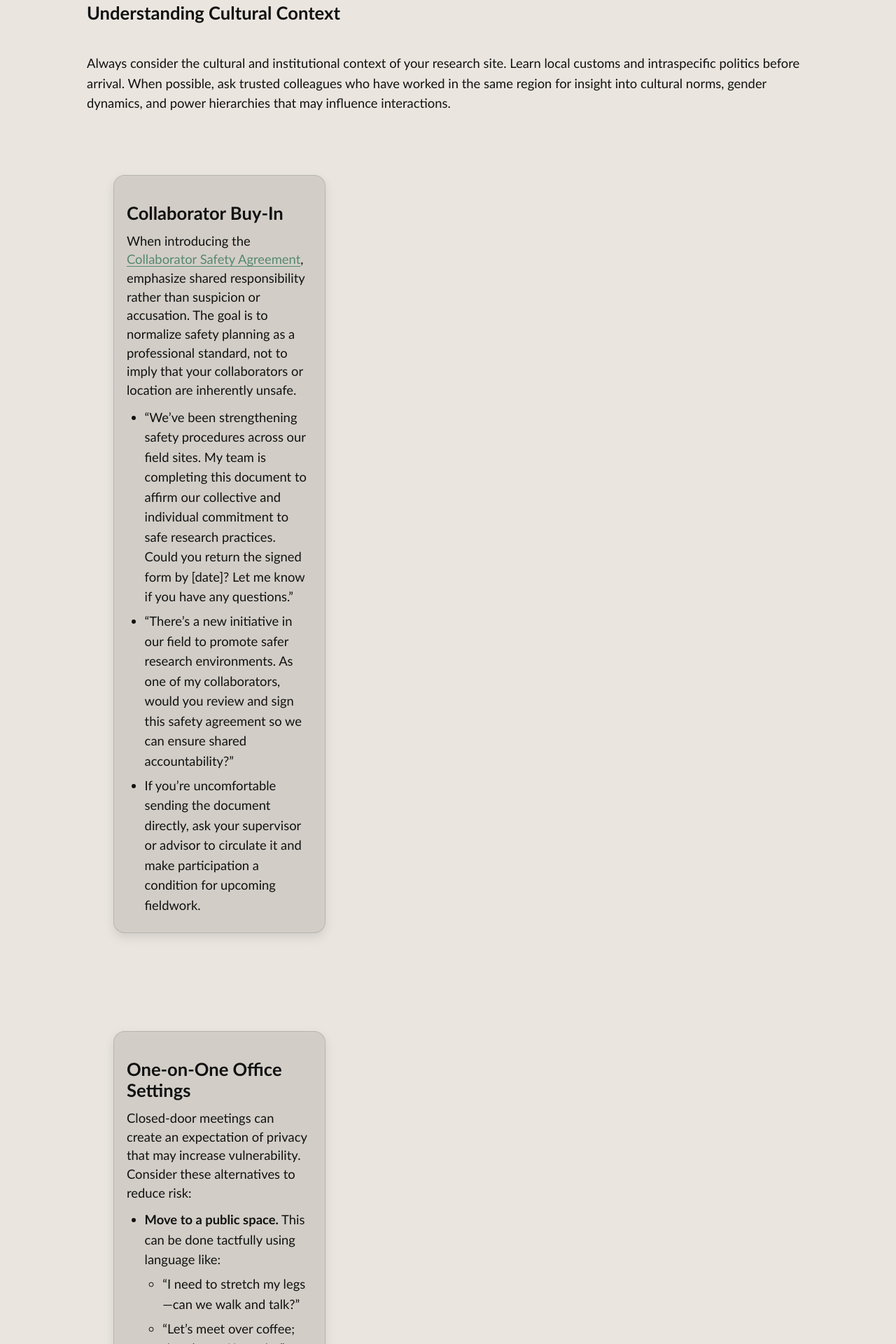
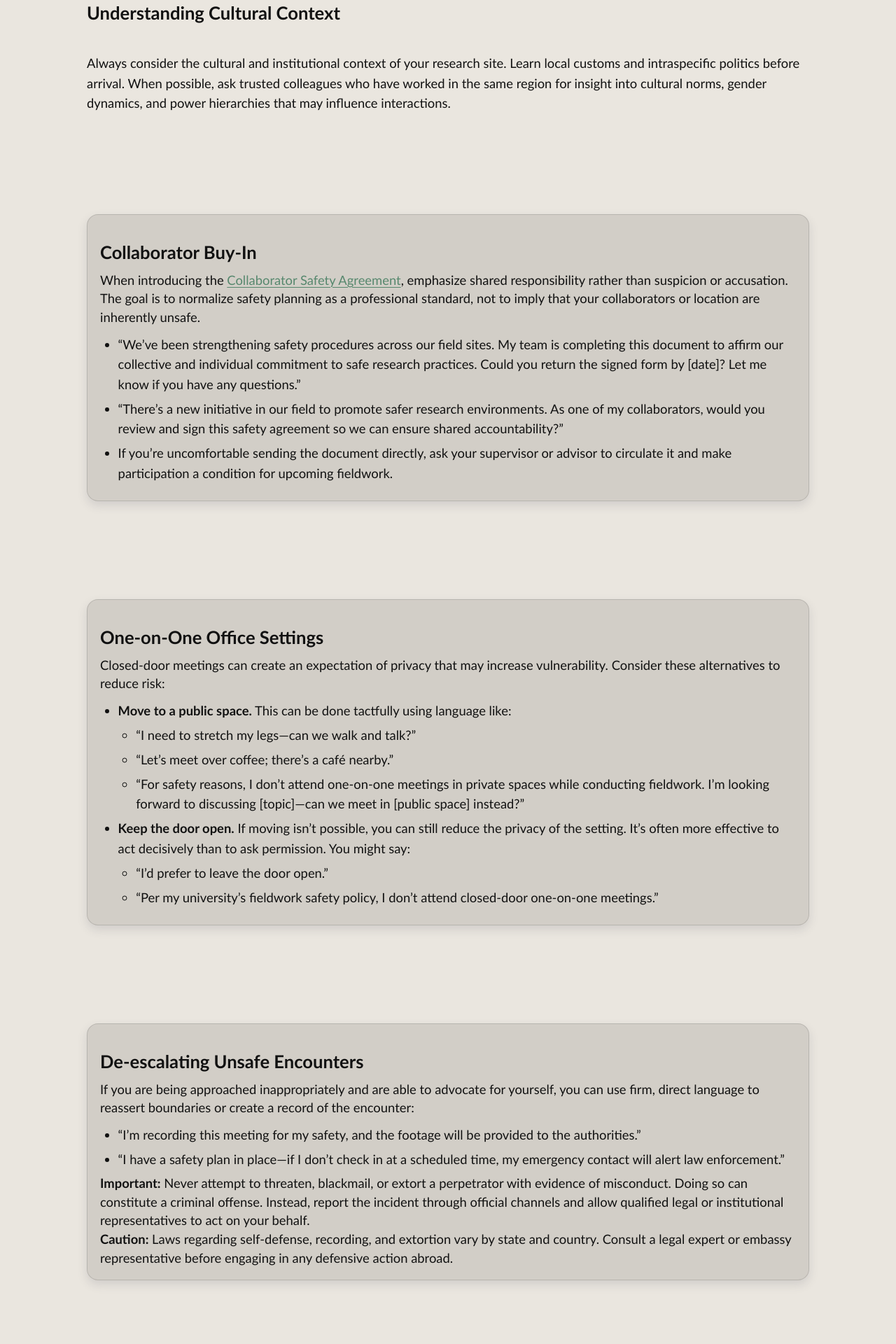
Before and after one commit to AnthroSafetyWarrior/GoldenTrowelProject, a Jekyll site: the page built from _pages/selfdefense.html, in a window 1280 px wide. Shown: the part 3400-5320 px from the top of the page at 70% size. Built offline with Jekyll 4.4.1, drawn with Linux system fonts in a browser that asks for light colours.

Commit message:
updating name

```diff
--- a/_pages/selfdefense.html
+++ b/_pages/selfdefense.html
@@ -123,10 +123,10 @@ These skills are especially powerful for those who identify with the <em>flight
 
     <h3>Understanding Cultural Context</h3>
     <p>Always consider the cultural and institutional context of your research site. Learn local customs and intraspecific politics before arrival. When possible, ask trusted colleagues who have worked in the same region for insight into cultural norms, gender dynamics, and power hierarchies that may influence interactions.</p>
+</div>
 
 
 <section class="section section--prep">
-  <div class="pill-grid">
 <article class="card card--glass">
     <h3>Collaborator Buy-In</h3>
     <p>When introducing the <a
@@ -139,11 +139,9 @@ These skills are especially powerful for those who identify with the <em>flight
       <li>If you’re uncomfortable sending the document directly, ask your supervisor or advisor to circulate it and make participation a condition for upcoming fieldwork.</li>
     </ul>
 </article>
-</div>
 </section>
 
 <section class="section section--prep">
-  <div class="pill-grid">
 <article class="card card--glass">
     <h3>One-on-One Office Settings</h3>
     <p>Closed-door meetings can create an expectation of privacy that may increase vulnerability. Consider these alternatives to reduce risk:</p>
@@ -164,11 +162,9 @@ These skills are especially powerful for those who identify with the <em>flight
       </li>
     </ul>
 </article>
-</div>
 </section>
 
 <section class="section section--prep">
-  <div class="pill-grid">
 <article class="card card--glass">
     <h3>De-escalating Unsafe Encounters</h3>
     <p>If you are being approached inappropriately and are able to advocate for yourself, you can use firm, direct language to reassert boundaries or create a record of the encounter:</p>
@@ -181,10 +177,9 @@ These skills are especially powerful for those who identify with the <em>flight
 
     <p class="lede"><strong>Caution:</strong> Laws regarding self-defense, recording, and extortion vary by state and country. Consult a legal expert or embassy representative before engaging in any defensive action abroad.</p>
 <article>
-</div>
 </section>
 
-
+ <div class="section">
     <p>Self-defense education offers deeper guidance on boundary-setting through body language, physical positioning, and safe escape strategies. The examples above are intended to help you prepare for uncomfortable or coercive situations and to practice verbal advocacy before entering the field.</p>
 
   </div>
```
